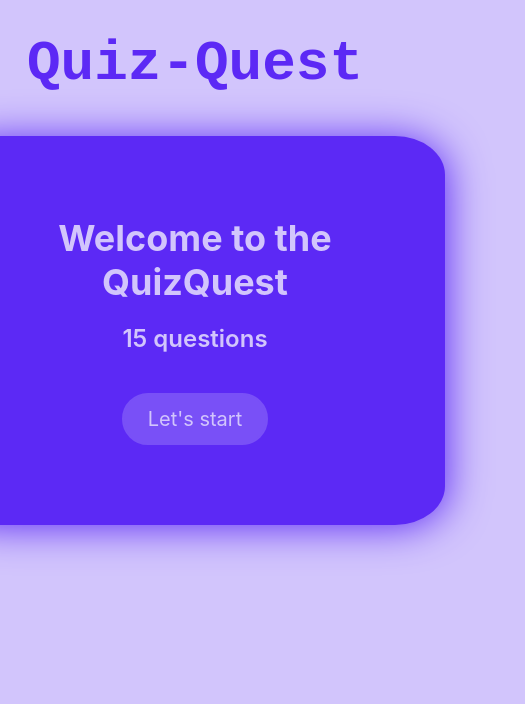
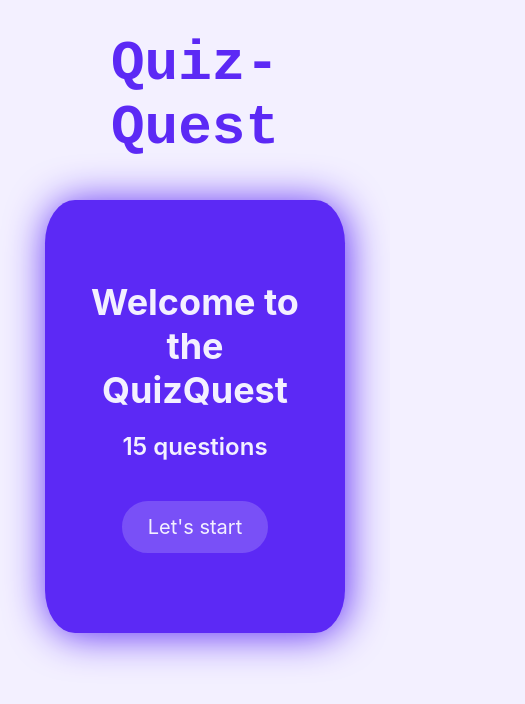
Before and after one commit to kumarharsh13/quiz-quest, a React app: page / in a window 390 px wide. Shown: the whole page, 525 px wide, since content can reach past the window. Built offline with nearby package versions, Linux system fonts and the light colour scheme; data requests are answered from the project's data file.

Commit message:
Made Responsive

```diff
--- a/src/components/App.js
+++ b/src/components/App.js
@@ -26,7 +26,7 @@ const initialState = {
 function reducer(state, action) {
   switch (action.type) {
     case "dataReceived":
-      return { ...state, questions: action.payload, status: "ready" };
+      return { ...state, questions: action.payload.questions, status: "ready" };
     case "dataFailed":
       return { ...state, status: "error" };
     case "start":
@@ -81,7 +81,8 @@ export default function App() {
   );
 
   useEffect(function () {
-    fetch("http://localhost:9000/questions")
+    //     fetch("http://localhost:9001/questions")  In case when we're using fake server
+    fetch("data/questions.json")
       .then((res) => res.json())
       .then((data) => dispatch({ type: "dataReceived", payload: data }))
       .catch((err) => dispatch({ type: "dataFailed" }));
--- a/src/index.css
+++ b/src/index.css
@@ -2,7 +2,7 @@
   --color-darkest: #5C29F5;
   --color-dark: #7950F7;
   --color-medium: #ced4da;
-  --color-light: #D2C5FC;
+  --color-light: #f3f0ff;
 
   --color-theme: #05F140;
   --color-accent: #ffde92;
@@ -273,3 +273,18 @@ progress {
   font-size: inherit;
   padding: 0.8rem;
 }
+
+@media only screen and (max-width: 42em) {
+
+  .app-header{
+    width: 16rem;
+  }
+
+  .main {
+    width: 30rem;
+    background-color: var(--color-darkest);
+    padding: 8rem 4rem;
+    border-radius: 10%;
+    box-shadow: 2px 2px 4rem var(--color-darkest);
+  }
+}
```
Also changed, not shown: public/data/questions.json (renamed from data/questions.json).
